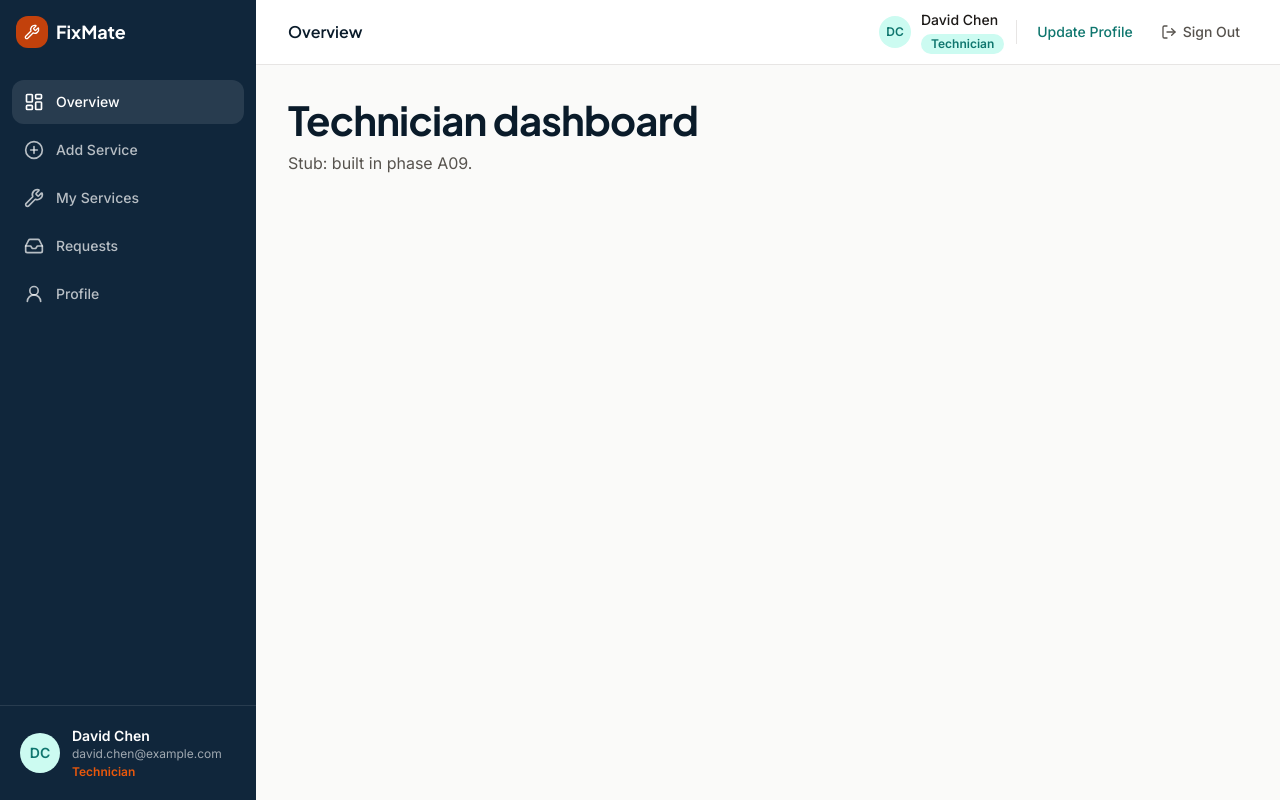
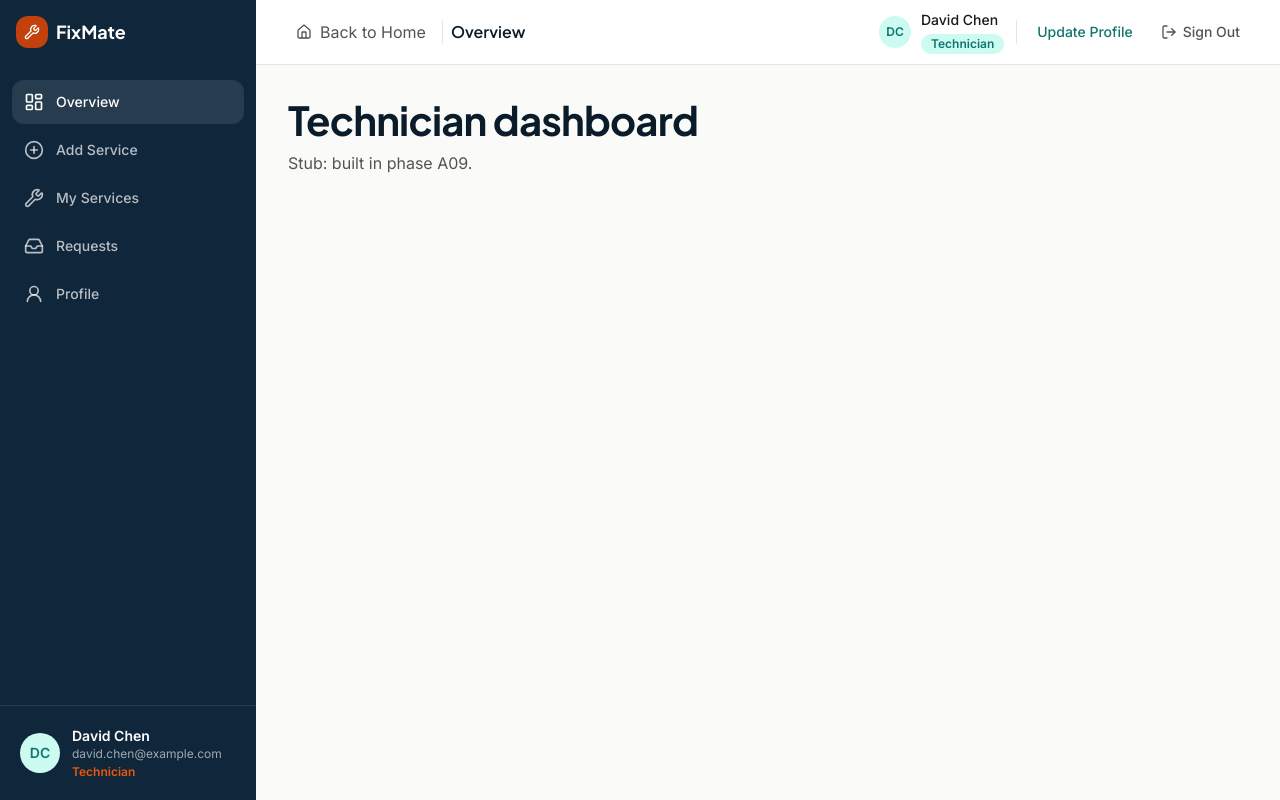
Before and after one commit to jewelranadev/fixmate-client, a Next.js app: page /dashboard/technician in a window 1280 px wide. Built offline with nearby package versions, Linux system fonts and the light colour scheme.

Commit message:
fix(ui): add home link to dashboard top bar and make content full-width

```diff
--- a/components/layout/DashboardShell.js
+++ b/components/layout/DashboardShell.js
@@ -8,7 +8,6 @@
 
 import { useEffect, useRef, useState } from "react";
 import { usePathname } from "next/navigation";
-import Container from "@/components/ui/Container";
 import Sidebar from "./Sidebar";
 import Topbar from "./Topbar";
 import { DASHBOARD_NAV } from "@/lib/nav/dashboardNav";
@@ -118,7 +117,8 @@ export default function DashboardShell({ children }) {
           onMenuOpen={() => setOpen(true)}
         />
         <main id="dashboard-content" className="flex-1">
-          <Container className="py-6 lg:py-8">{children}</Container>
+          {/* Full-width content: no max-width cap, only comfortable gutters. */}
+          <div className="px-4 py-6 sm:px-6 lg:px-8 lg:py-8">{children}</div>
         </main>
       </div>
     </div>
--- a/components/layout/Topbar.js
+++ b/components/layout/Topbar.js
@@ -3,7 +3,7 @@
 // Sign Out item). Pure rendering — state lives in DashboardShell.
 
 import Link from "next/link";
-import { LogOut, Menu } from "lucide-react";
+import { House, LogOut, Menu } from "lucide-react";
 import Avatar from "@/components/ui/Avatar";
 import Badge from "@/components/ui/Badge";
 import { ROLE_LABELS } from "@/lib/nav/dashboardNav";
@@ -24,6 +24,20 @@ export default function Topbar({ title, user, role, menuOpen, onMenuOpen }) {
         >
           <Menu className="size-5" aria-hidden="true" />
         </button>
+
+        <Link
+          href="/"
+          aria-label="Back to Home"
+          className="inline-flex h-11 w-11 shrink-0 items-center justify-center gap-2 rounded-field text-muted transition-colors hover:bg-surface-soft hover:text-foreground sm:w-auto sm:justify-start sm:px-2"
+        >
+          <House className="size-4 shrink-0" aria-hidden="true" />
+          <span className="hidden sm:inline">Back to Home</span>
+        </Link>
+
+        <span
+          aria-hidden="true"
+          className="hidden h-6 w-px shrink-0 bg-border sm:block"
+        />
 
         <p className="min-w-0 truncate font-heading text-base font-semibold text-ink">
           {title}
```
